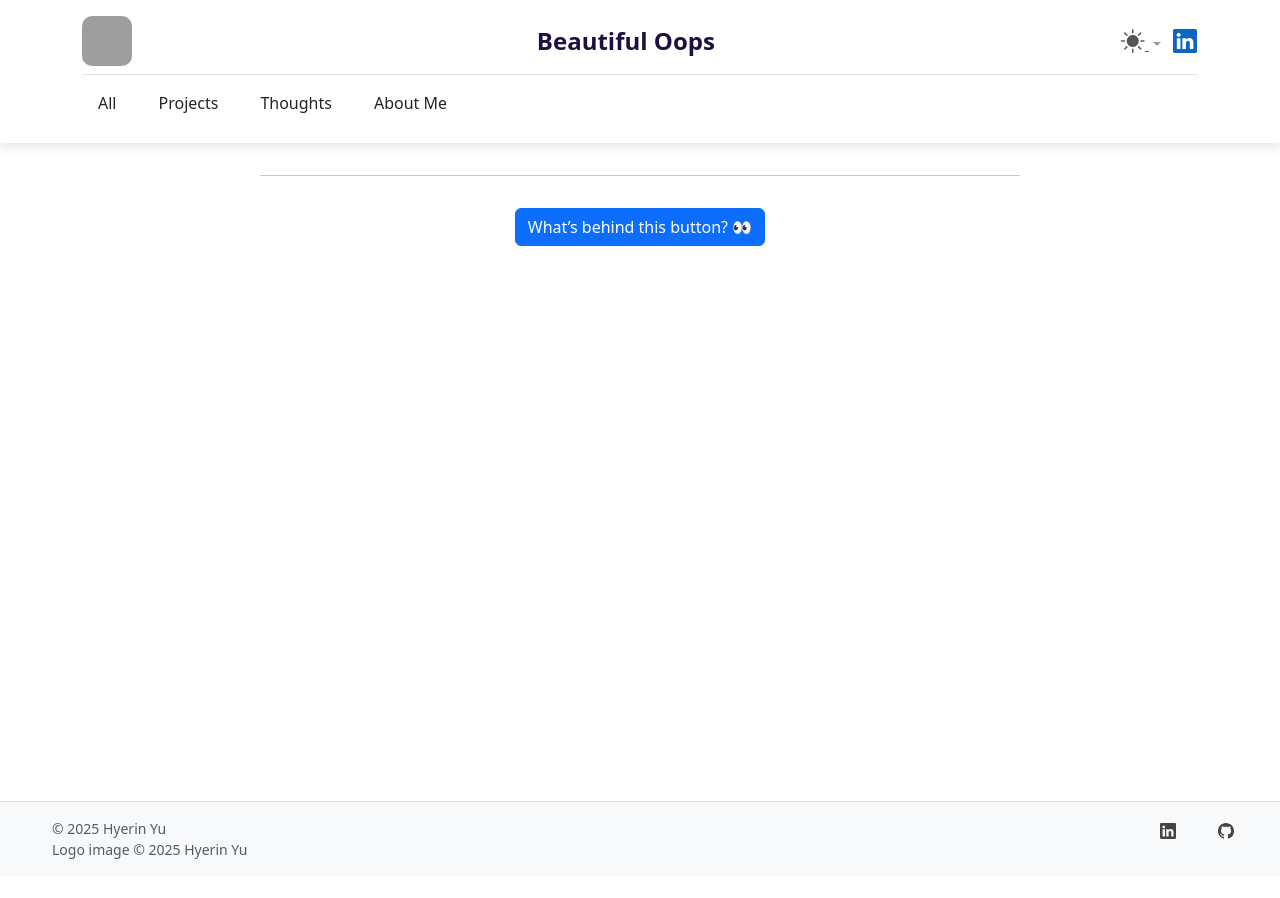
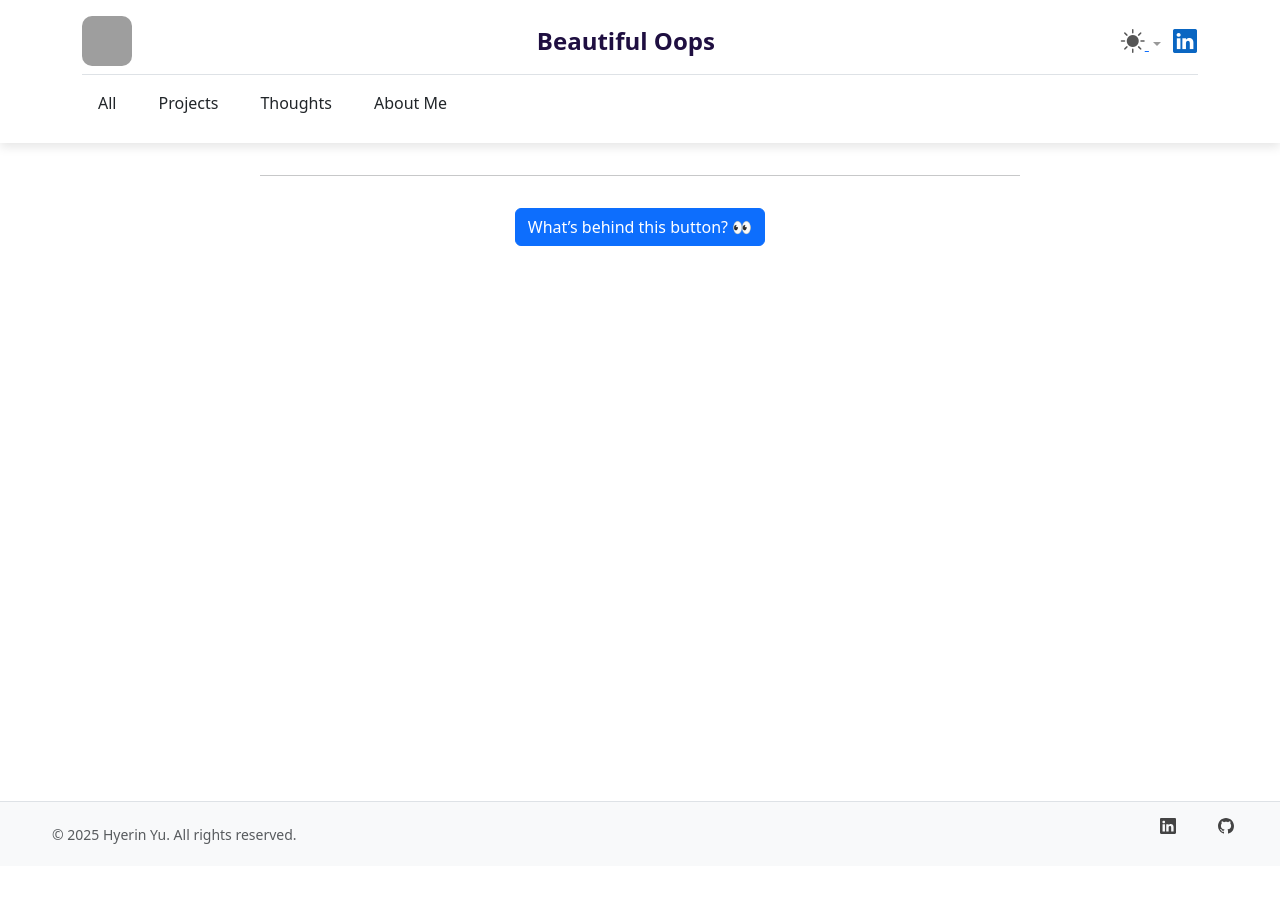
Before and after one commit to hyelinyu/hyelinyu.github.io, a Jekyll site: the page built from _posts/2024-05-04-data-grocery.md, in a window 1280 px wide and 900 px high, scrolled down 1201 px. Built offline with Jekyll 4.4.1, drawn with Linux system fonts in a browser that asks for light colours; comment, search, counter and statistics services are not loaded; grey boxes are pictures that could not be loaded.

Commit message:
footer copyright text edit

```diff
--- a/_layouts/default.html
+++ b/_layouts/default.html
@@ -96,8 +96,7 @@
       <svg class="bi" width="30" height="24"><use xlink:href="#bootstrap"></use></svg>
     </a>
     <span class="footer-brand text-start text-muted small d-block">
-  © 2025 Hyerin Yu<br>
-  Logo image © 2025 Hyerin Yu
+  © 2025 Hyerin Yu. All rights reserved.
 </span>
   </div>
 
--- a/_layouts/post.html
+++ b/_layouts/post.html
@@ -228,8 +228,7 @@
         <svg class="bi" width="30" height="24"><use xlink:href="#bootstrap"></use></svg>
       </a>
        <span class="footer-brand text-start text-muted small d-block">
-  © 2025 Hyerin Yu<br>
-  Logo image © 2025 Hyerin Yu
+  © 2025 Hyerin Yu. All rights reserved.
 </span>
     </div>
 
```
Also changed, not shown: other parts of _layouts/post.html (+11 -0 lines).
